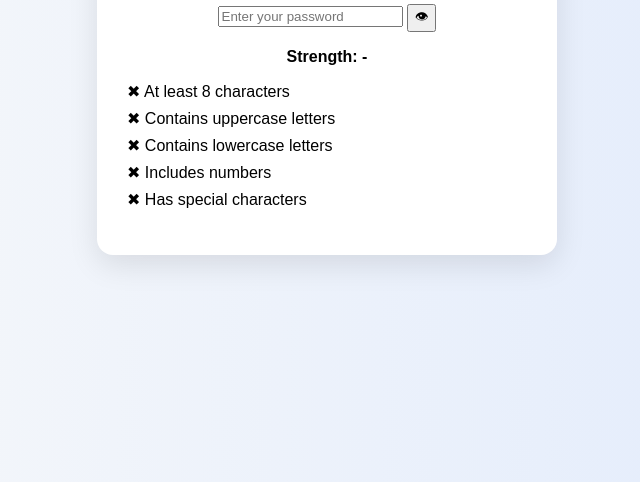
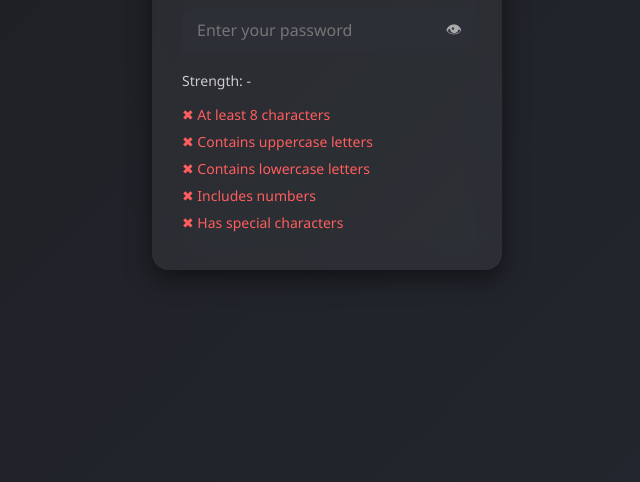
Before and after one commit to mkgohil0/SCT_ST_3, a plain HTML site: page index.html in a window 1280 px wide. Shown: the part 318-800 px from the top of the page, without its empty margins (313-953 px from the left). Drawn offline with Linux system fonts and the light colour scheme.

Commit message:
Update style.css

```diff
--- a/style.css
+++ b/style.css
@@ -1,79 +1,83 @@
-body {
+* {
   margin: 0;
   padding: 0;
-  font-family: 'Poppins', sans-serif;
-  background: linear-gradient(to right, #f8f9fa, #e0eafc);
+  box-sizing: border-box;
+  font-family: "Segoe UI", sans-serif;
+}
+
+body {
+  background: linear-gradient(135deg, #1d1e22, #23272f);
+  color: #fff;
+  height: 100vh;
   display: flex;
   justify-content: center;
   align-items: center;
-  height: 100vh;
 }
 
 .container {
-  background: white;
+  background: rgba(255, 255, 255, 0.05);
   padding: 30px;
   border-radius: 16px;
-  box-shadow: 0 10px 30px rgba(0,0,0,0.1);
-  width: 90%;
-  max-width: 400px;
-  text-align: center;
+  box-shadow: 0 8px 25px rgba(0, 0, 0, 0.5);
+  width: 350px;
+  backdrop-filter: blur(12px);
 }
 
 h1 {
-  font-size: 24px;
-  color: #333;
+  text-align: center;
+  margin-bottom: 25px;
+  font-size: 22px;
+  color: #f0f0f0;
+}
+
+.input-box {
+  position: relative;
   margin-bottom: 20px;
 }
 
-.password-wrapper {
-  position: relative;
+input[type="password"],
+input[type="text"] {
   width: 100%;
+  padding: 10px 40px 10px 15px;
+  font-size: 16px;
+  border: none;
+  border-radius: 8px;
+  outline: none;
+  background: #2c2f36;
+  color: #fff;
 }
 
-.password-wrapper input {
-  width: 100%;
-  padding: 12px 40px 12px 12px;
-  margin-bottom: 16px;
-  border: 1px solid #ccc;
-  border-radius: 8px;
+#togglePassword {
+  position: absolute;
+  right: 10px;
+  top: 9px;
+  background: none;
+  border: none;
+  color: #aaa;
+  cursor: pointer;
   font-size: 16px;
-  box-sizing: border-box;
-}
-
-.toggle-password {
-  position: absolute;
-  top: 50%;
-  right: 12px;
-  transform: translateY(-50%);
-  cursor: pointer;
-  color: #666;
-  font-size: 18px;
 }
 
 #strength {
-  font-weight: bold;
+  margin-bottom: 15px;
+  font-size: 14px;
+  color: #ccc;
 }
 
-ul {
+.criteria-list {
   list-style: none;
-  padding-left: 0;
-  text-align: left;
 }
 
-li {
-  margin: 8px 0;
-  font-size: 16px;
+.criteria-list li {
+  margin-bottom: 8px;
+  font-size: 14px;
+  transition: 0.3s ease;
 }
 
-.icon {
-  margin-right: 10px;
-  color: crimson;
+.valid {
+  color: #4CAF50;
 }
 
-.pass {
-  color: green;
+.invalid {
+  color: #ff5e5e;
 }
-
-.fail {
-  color: crimson;
-}
```
